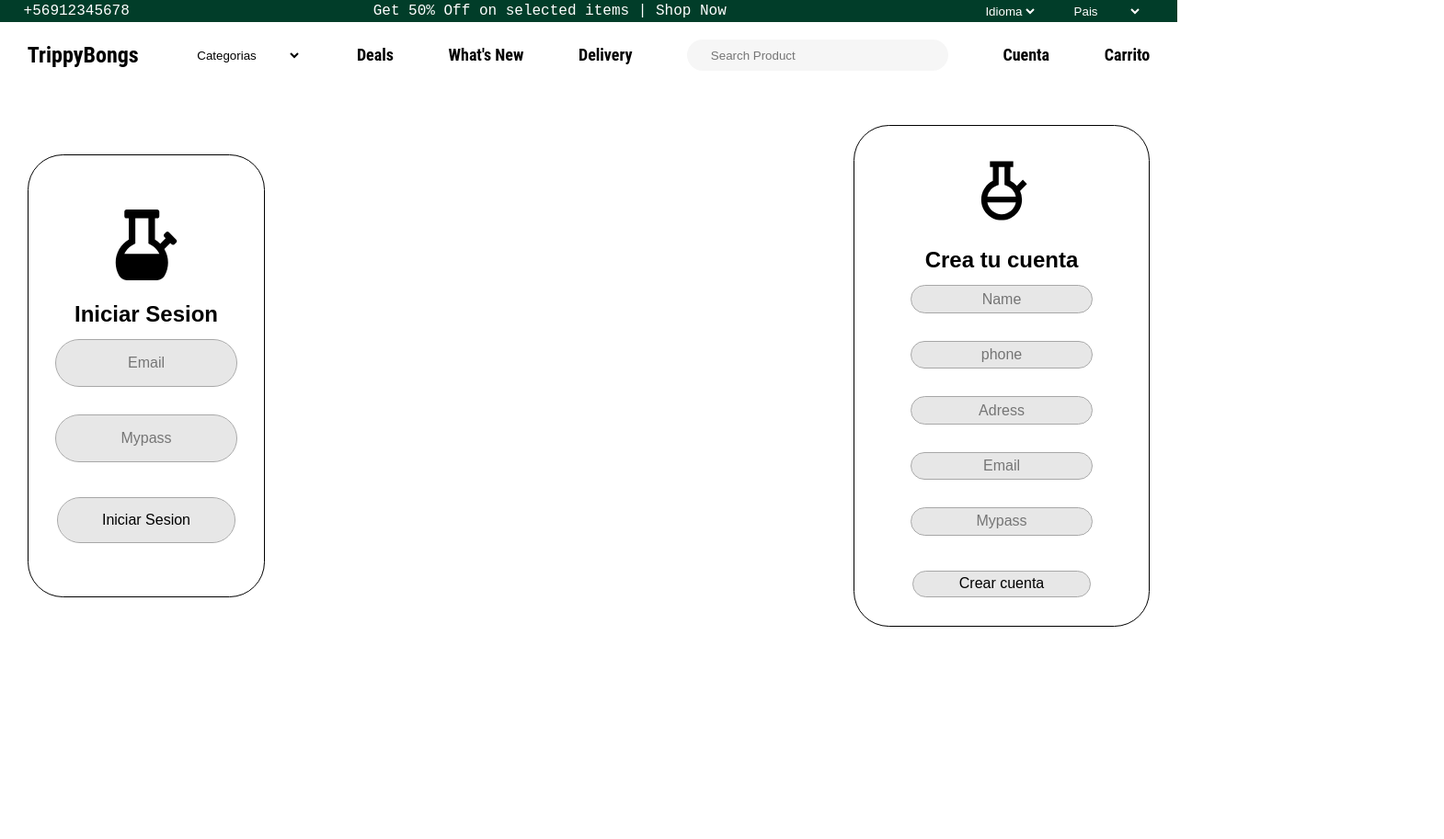
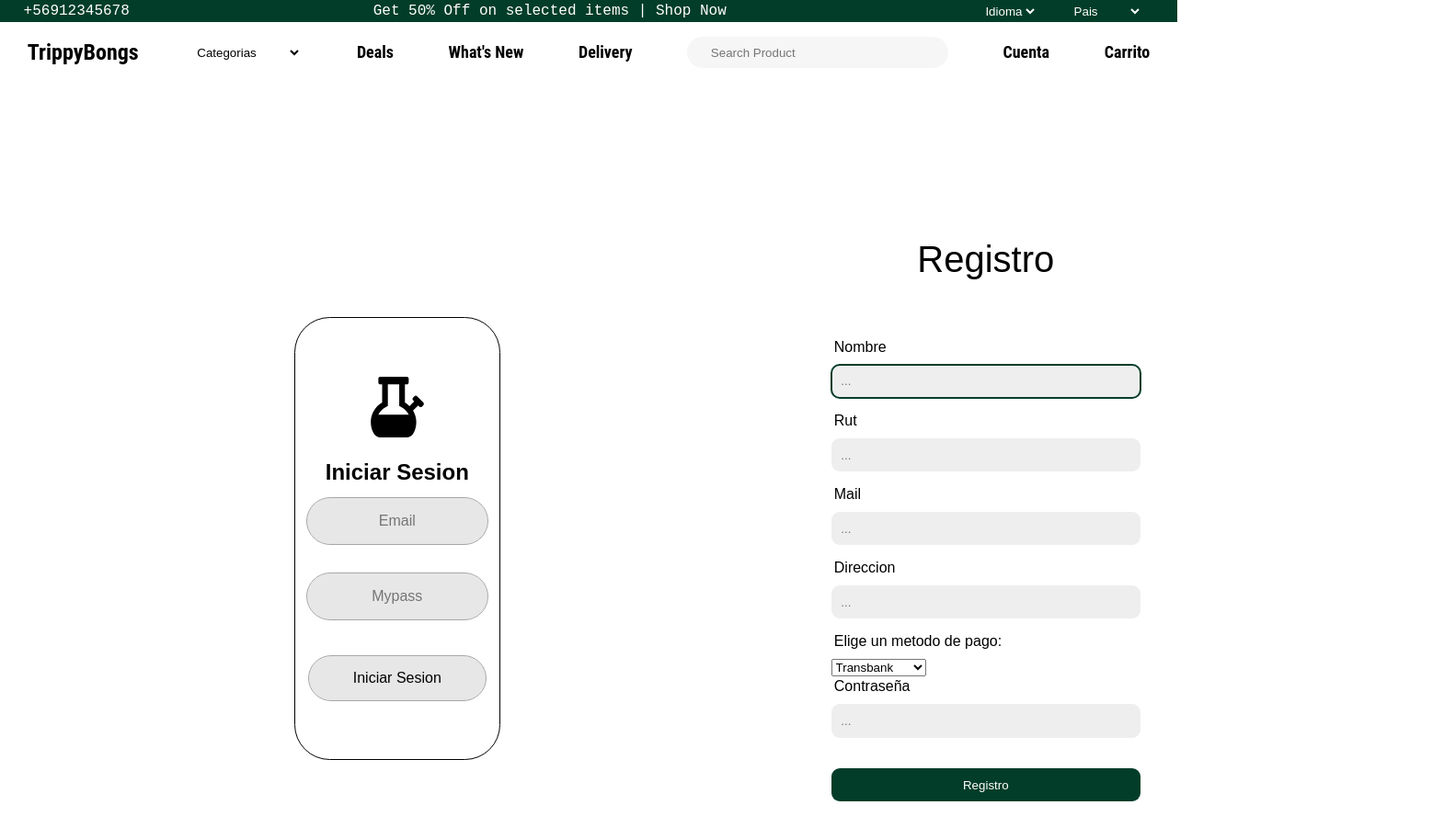
Before and after one commit to salazarxs/eccomerce-chamber, a plain HTML site: page client/src/login.html in a window 1280 px wide. Shown: the whole page at 92% size, 1570 px wide, since content can reach past the window. Before the commit the page ends 800 px from the top, so only its background shows below. Drawn offline with Linux system fonts and the light colour scheme; a web font is replaced by a local one.

Commit message:
register agregado

```diff
--- a/client/src/index.html
+++ b/client/src/login.html
@@ -72,16 +72,34 @@
                 <input type="password" required name="pass" id="pass" placeholder="Mypass">
                 <button type="submit">Iniciar Sesion</button>
             </form>
-            <form class="form re">
-                <img src="./img/boong.svg" class="logobong">
-                <p class="titulo-iniciar-sesion">Crea tu cuenta</p>
-                <input type="name" required name='name' placeholder="Name">
-                <input type="phone" required name='phone' placeholder="phone">
-                <input type="adress" required name='adress' placeholder="Adress">
-                <input type="mail" required name='email' placeholder="Email">
-                <input type="password" required name="pass" id="pass" placeholder="Mypass">
-                <button type="submit">Crear cuenta</button>
-            </form>
+            <title>Registro</title>
+</head>
+<body>
+    <section>
+        <h2>Registro</h2>
+        <form id="singupform">
+            <label>Nombre</label>
+            <input type="text" placeholder="..." id="name" required autofocus>
+            <label>Rut</label>
+            <input type="number" placeholder="..." id="rut">
+            <label>Mail</label>
+            <input type="email" placeholder="..." id="email" required>
+            <label>Direccion</label>
+            <input type="direccion" placeholder="..." id="direccion" required>
+            <label for="Metodos de pago">Elige un metodo de pago:</label>
+            <select name="Metodos de pago" id="Metodos de pago">
+                <option value="Transbank">Transbank</option>
+                <option value="Tranferencia">Transferencia</option>
+                <option value="Servipag">Servipag</option>
+            </select>
+            <label>Contraseña</label>
+            <input type="password" placeholder="..." id="password" required>
+            <input type="submit" value="Registro">
+
+
+        </form>
+    </section>
+
         </div>
 
     </div>
--- a/client/src/styles/style.css
+++ b/client/src/styles/style.css
@@ -380,3 +380,65 @@ li a:hover {
     border: none;
     background-color: #fff;
 }
+
+section{
+    display: flex;
+    flex-wrap: wrap;
+    height: 120vh;
+    align-items: center;
+    justify-content: center;
+    flex-direction: column;
+    padding: 1em;
+}
+
+section h1{
+    font-size: 3em;
+}
+
+section h2{
+    text-align: center;
+    width: 100%;
+    margin-bottom: 1em;
+    font-size: 2.5em;
+}
+
+section form{
+    padding: 1.5em;
+    display: flex;
+    flex-wrap: wrap;
+    max-width: 500px;
+    border-radius: 20px;
+    border: 2px solid (rgba(0,0,0,.1));
+}
+
+section form label{
+    width: 100%;
+    padding: 0.2em;
+    margin-bottom: 0.5em;
+}
+
+section form input{
+    width: 100%;
+    margin-bottom: 1em;
+    padding: 0.8em;
+    border-radius: 9px;
+    border: none;
+    outline-color: #013d29;
+    background-color: #eee;
+}
+
+section form input[type='submit']{
+    margin-top: 1.5em;
+    background-color: #013d29;
+    color: #fff;
+    font-family: var(--font-mono);
+    transition: var(--transition);
+}
+
+section form input[type='submit']:active{
+    transform: scale(0.97);
+}
+
+section p{
+    margin-top: 1.5em;
+}
```
